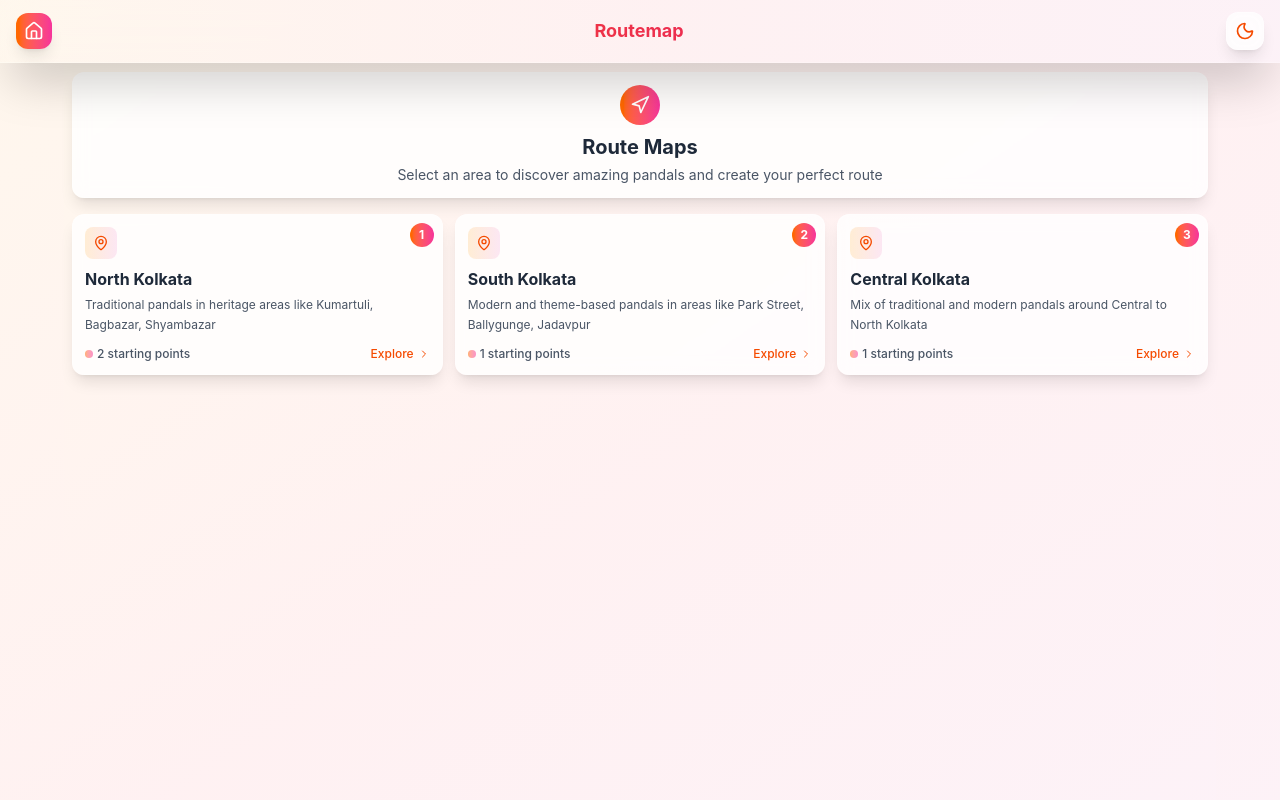
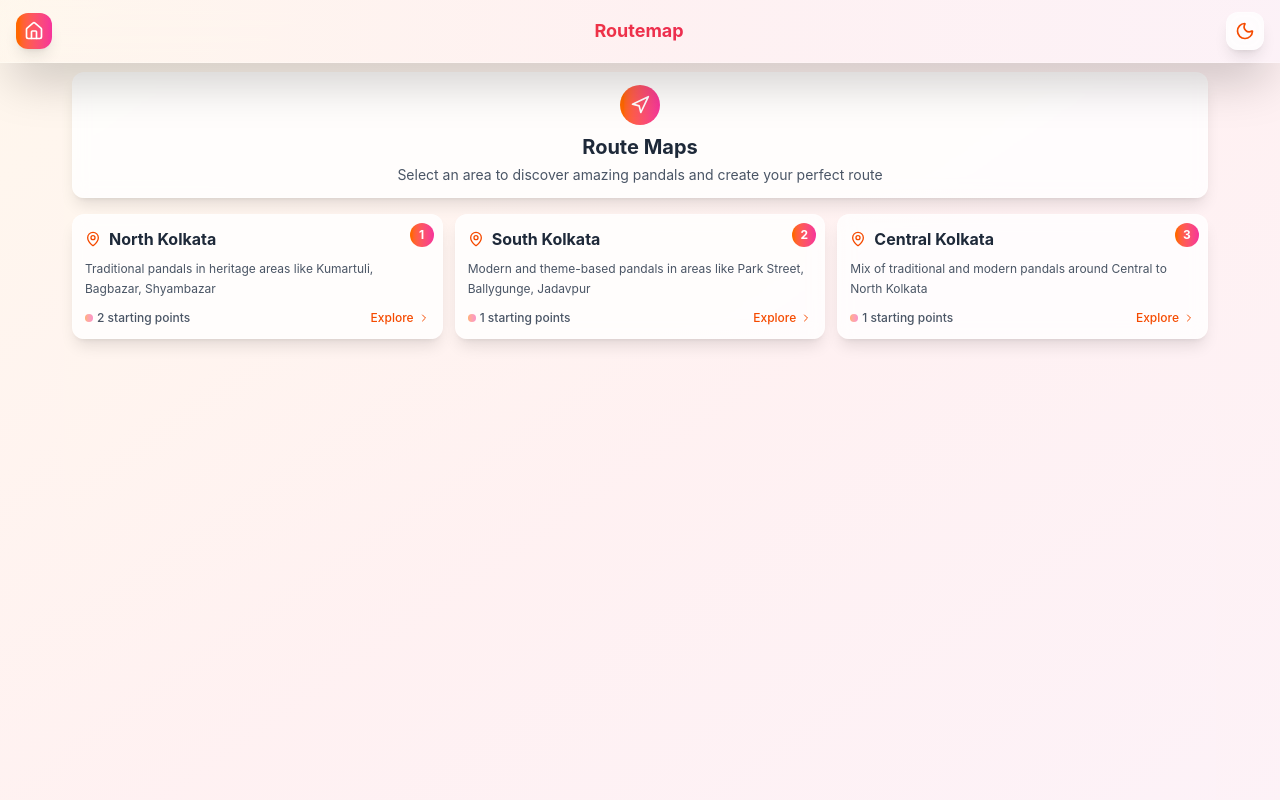
Before and after one commit to rajbodhak/pandal-finder, a Next.js app: page /routemap in a window 1280 px wide. Shown: the top 800 px of the page. Built offline with nearby package versions, Linux system fonts and the light colour scheme; no server answers.

Commit message:
Update Area Selector

```diff
--- a/components/routemap/AreaSelector.tsx
+++ b/components/routemap/AreaSelector.tsx
@@ -43,14 +43,12 @@ export const AreaSelector: React.FC<{
 
                             <div className="relative z-10">
                                 {/* Area Icon */}
-                                <div className="w-8 h-8 bg-gradient-to-r from-orange-100 to-pink-100 dark:from-orange-900/50 dark:to-pink-900/50 rounded-lg flex items-center justify-center mb-2 group-hover:scale-110 transition-transform duration-300">
+                                <div className="flex items-center gap-2 mb-2 group-hover:scale-102 transition-transform duration-300">
                                     <MapPin className="h-4 w-4 text-orange-600 dark:text-orange-400" />
+                                    <span className="text-base font-bold text-gray-800 dark:text-white group-hover:text-orange-600 dark:group-hover:text-orange-400 transition-colors duration-300">
+                                        {area.displayName}
+                                    </span>
                                 </div>
-
-                                {/* Area Title */}
-                                <h3 className="text-base font-bold text-gray-800 dark:text-white mb-1 group-hover:text-orange-600 dark:group-hover:text-orange-400 transition-colors duration-300">
-                                    {area.displayName}
-                                </h3>
 
                                 {/* Area Description */}
                                 <p className="text-gray-600 dark:text-gray-300 text-xs mb-3 line-clamp-3 leading-relaxed">
```
